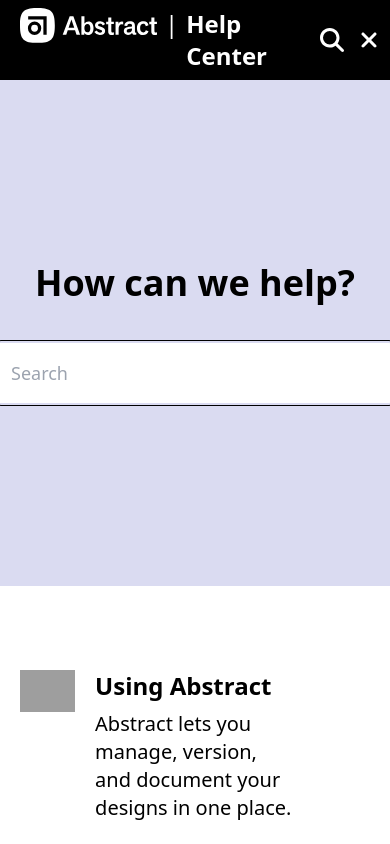
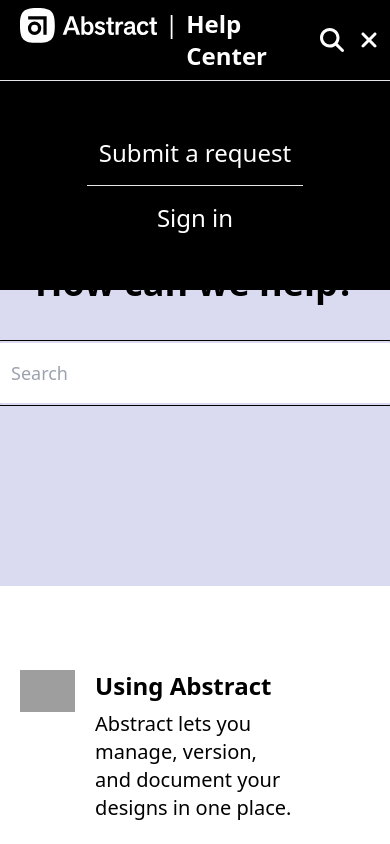
Before and after one commit to BrunoFaM/AbstractClone, a React (Vite) app: page / in a window 390 px wide. Both pictures are taken after a click on the button 367 px from the left and 40 px from the top of the page. Shown: the top 844 px of the page. Built offline with nearby package versions, Linux system fonts and the light colour scheme; grey boxes are pictures that could not be loaded.

Commit message:
add a menu desplegable

```diff
--- a/src/components/ButoonsNav.jsx
+++ b/src/components/ButoonsNav.jsx
@@ -10,6 +10,15 @@
   // estado que controla icono
   const [icon, setIcon] = useState(0);
   function handleClick() {
+    //controla el menu desplegable
+    const menu2 = document.querySelector("#desplegable");
+    console.log(menu2);
+    //este condicional ajusta el display del menu segun el estado del icono
+    if(icon === 0){
+      menu2.setAttribute('class', "text-white bg-black border-t flex flex-col pt-12 pb-12 lg:hidden absolute w-screen");
+    }else{
+      menu2.setAttribute('class', "text-white bg-black border-t flex flex-col pt-12 pb-12 hidden w-screen");
+    }
   }
   function handleIcon(){
     // controla es estado del icono
--- /dev/null
+++ b/src/components/MenuDesplegable.jsx
@@ -0,0 +1,22 @@
+import React from "react";
+
+function MenuDesplegable() {
+  return (
+    <div
+      id="desplegable"
+      className="text-white bg-black border-t flex flex-col pt-12 pb-12 hidden w-screen"
+    >
+      <button className="w-max text-2xl pl-3 pr-3 pt-2 pb-4 font-sans border-b self-center">
+        Submit a request
+      </button>
+      <button
+        title="Open a dialog"
+        className="w-max self-center text-2xl pt-4 pb-2 font-sans "
+      >
+        Sign in
+      </button>
+    </div>
+  );
+}
+
+export default MenuDesplegable;
--- a/src/components/Navbar.jsx
+++ b/src/components/Navbar.jsx
@@ -1,12 +1,19 @@
 import ButoonsNav from "./ButoonsNav";
 import NavLinks from "./NavLinks";
+import MenuDesplegable from "./MenuDesplegable";
 
 function Navbar() {
   return (
-    <nav id="Navegador" className=" flex md:pl-8 md:pr-8 justify-between  items-center  bg-[#000000] text-[#fff] w-full h-20">
-      <NavLinks />
-      <ButoonsNav />
-    </nav>
+    <>
+      <nav
+        id="Navegador"
+        className=" flex md:pl-8 md:pr-8 justify-between  items-center  bg-[#000000] text-[#fff] w-full h-20"
+      >
+        <NavLinks />
+        <ButoonsNav />
+      </nav>
+      <MenuDesplegable />
+    </>
   );
 }
 
```
